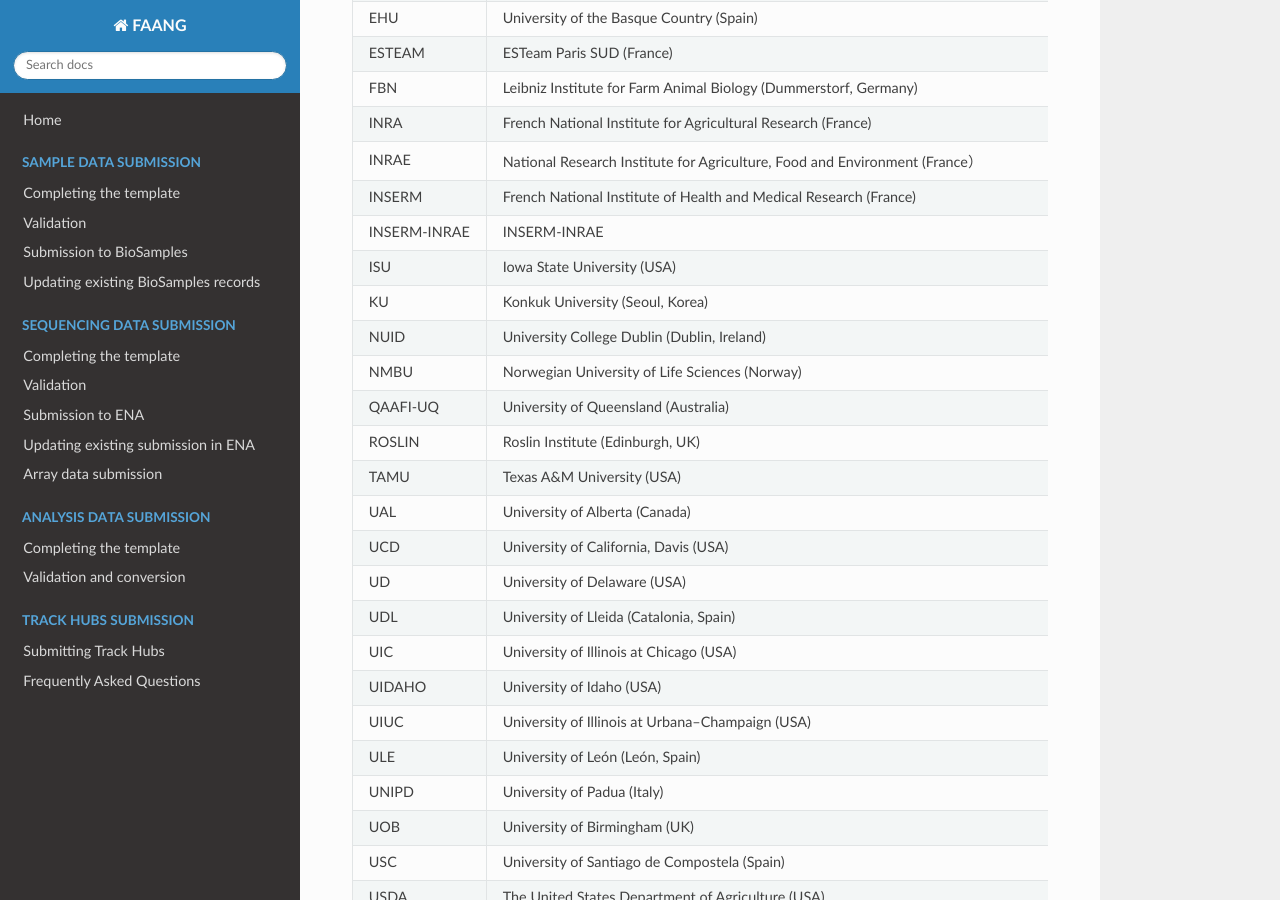
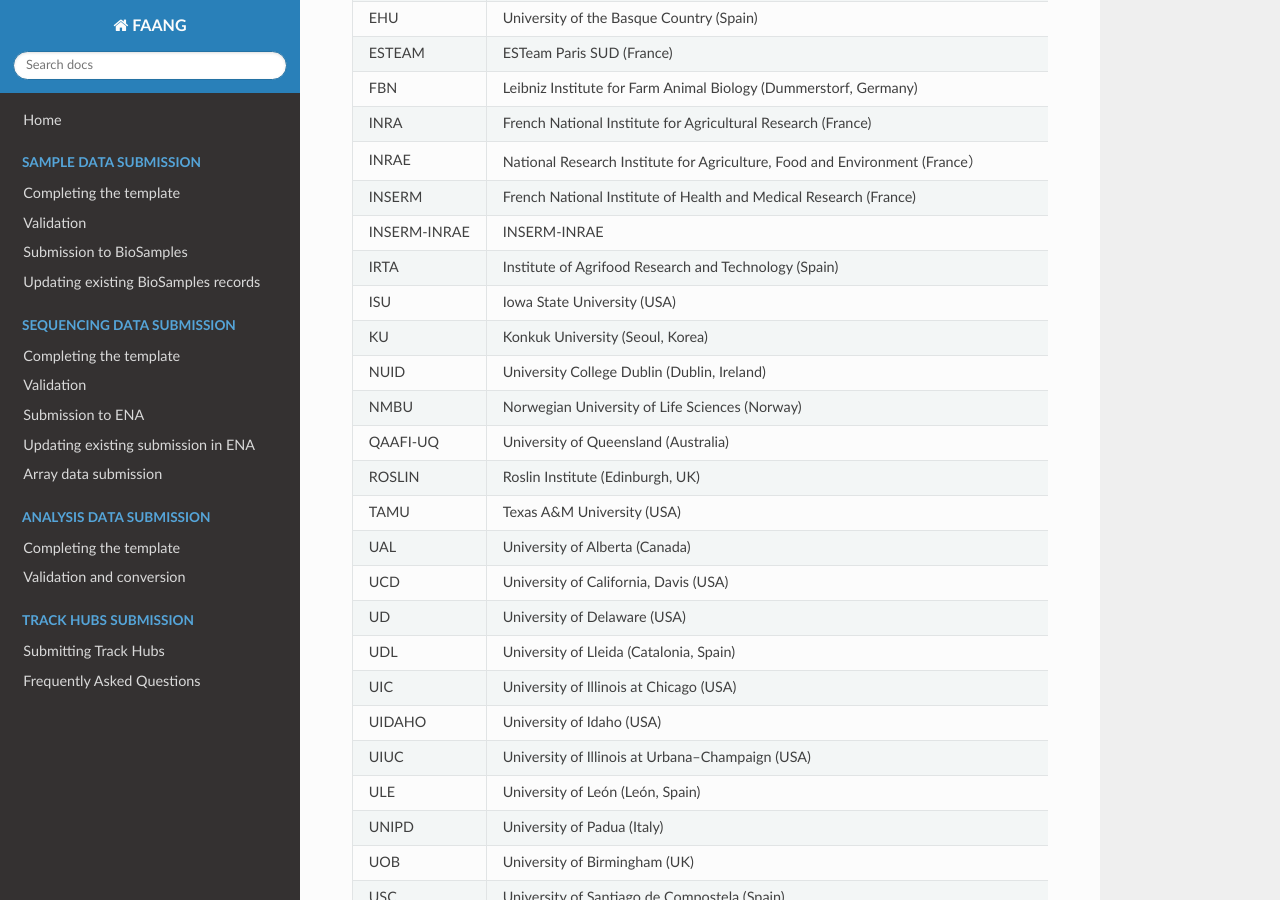
Before and after one commit to FAANG/dcc-documentation, an MkDocs documentation site: the page built from docs/organization_group_abbreviations.md, in a window 1280 px wide and 900 px high, scrolled down 441 px. Built offline with MkDocs 1.6.1, drawn with Linux system fonts in a browser that asks for light colours; nearby versions of some CDN libraries.

Commit message:
Adding new organization

```diff
--- a/docs/organization_group_abbreviations.md
+++ b/docs/organization_group_abbreviations.md
@@ -17,6 +17,7 @@
 INRAE | National Research Institute for Agriculture, Food and Environment (France）
 INSERM | French National Institute of Health and Medical Research (France)
 INSERM-INRAE | INSERM-INRAE
+IRTA | Institute of Agrifood Research and Technology (Spain)
 ISU	| Iowa State University (USA)
 KU	| Konkuk University (Seoul, Korea)
 NUID	| University College Dublin (Dublin, Ireland)
```
